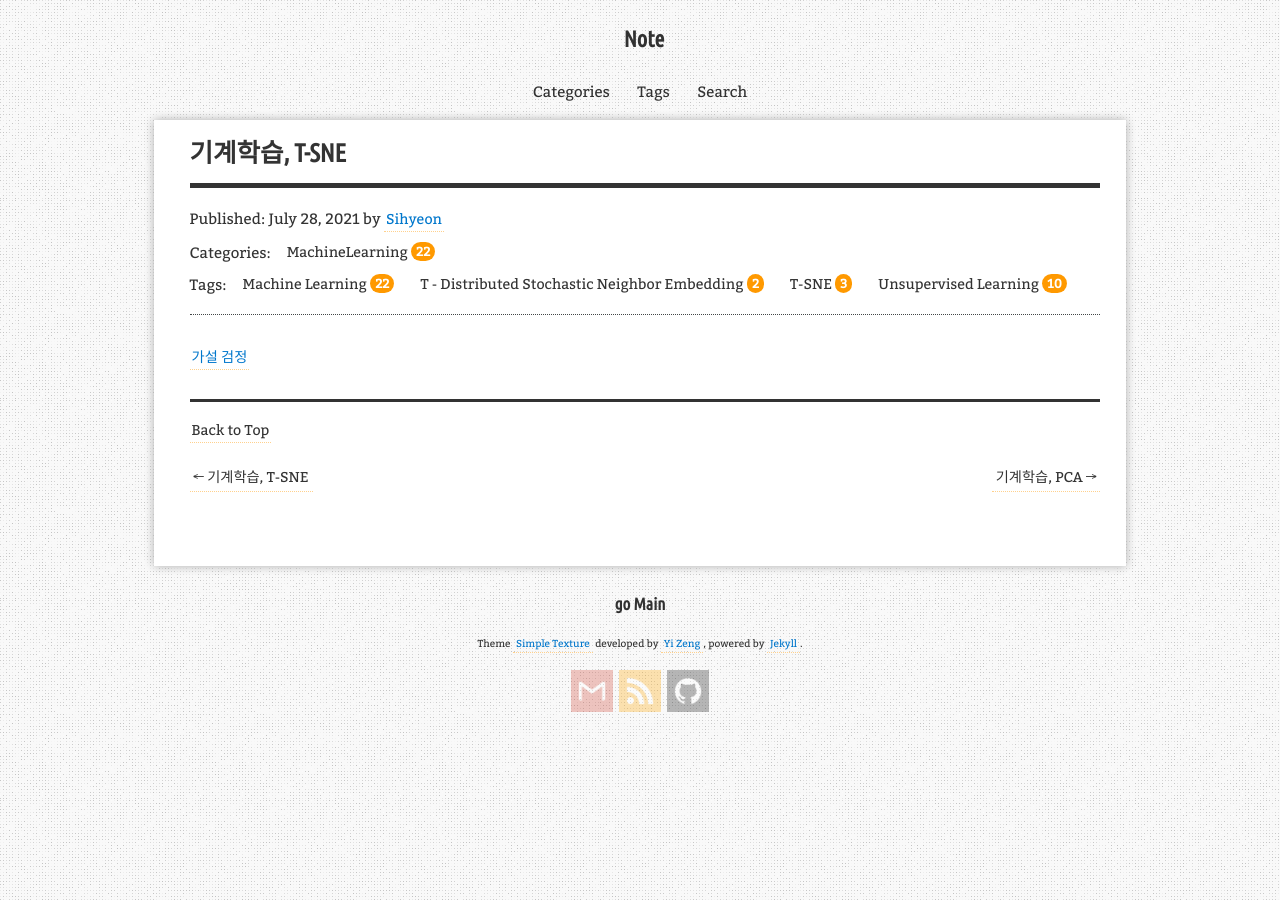
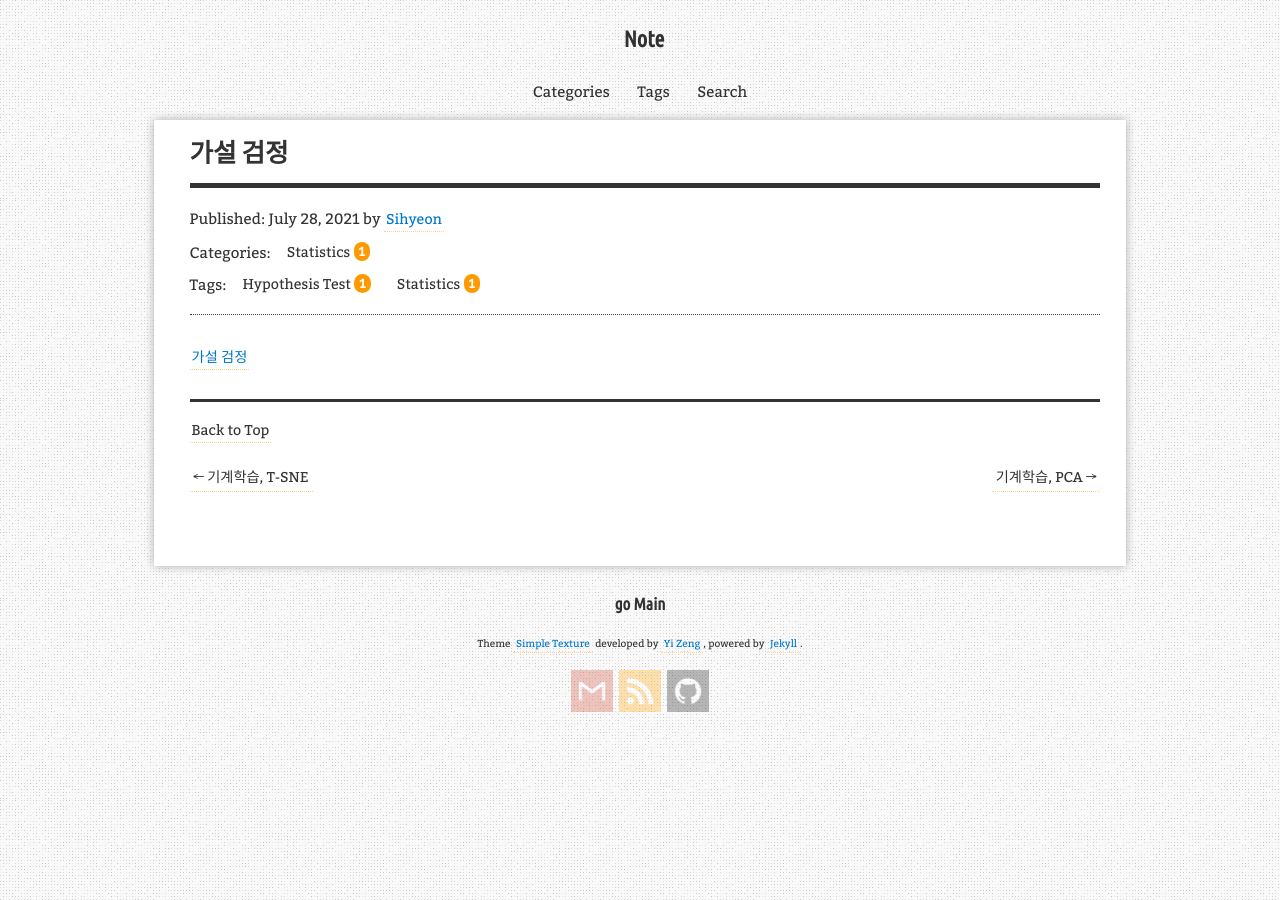
Before and after one commit to aristohyun/aristohyun.github.io, a Jekyll site: the page built from _posts/2021-07-28-Statistical-Hypothesis-Test.md, in a window 1280 px wide. Built offline with Jekyll 4.4.1, drawn with Linux system fonts in a browser that asks for light colours; comment, search, counter and statistics services are not loaded.

Commit message:
Update 2021-07-28-Statistical-Hypothesis-Test.md

```diff
--- a/_posts/2021-07-28-Statistical-Hypothesis-Test.md
+++ b/_posts/2021-07-28-Statistical-Hypothesis-Test.md
@@ -1,12 +1,12 @@
 ---
 layout: post
-title: "기계학습, T-SNE"
+title: "가설 검정"
 description: "T-SNE, T-분산 확률근접배치"
-categories: [MachineLearning]
-tags: [Machine Learning, Unsupervised Learning, T-SNE, T - Distributed Stochastic Neighbor Embedding]
+categories: [Statistics]
+tags: [Statistics, Hypothesis Test]
 use_math: true
 redirect_from:
-  - /2021/07/26/
+  - /2021/07/28/
 ---
 
 * Kramdown table of contents
```
